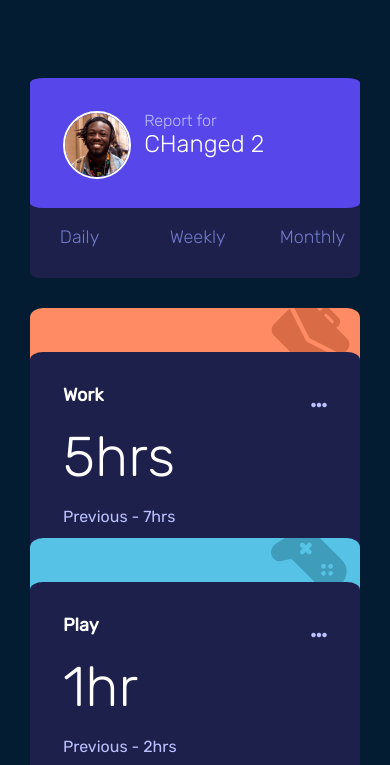
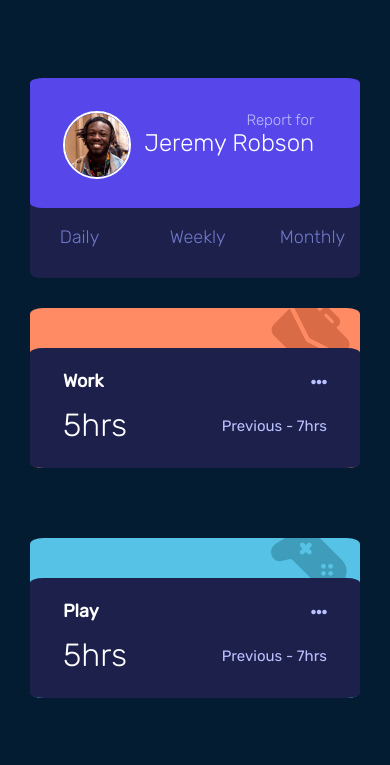
Before and after one commit to ogdruggahat/timeTracking_dashboard, a plain HTML site: page index.html in a window 390 px wide. Both pictures are taken after a click on the element "Daily". Shown: the top 765 px of the page. Drawn offline with nearby package versions, Linux system fonts and the light colour scheme.

Commit message:
Add mobile styling

```diff
--- a/index.html
+++ b/index.html
@@ -35,9 +35,9 @@
 </div>
 </div>
 <div class="period">
-<h3 class="option">Daily</h3>
-<h3 class="option">Weekly</h3>
-<h3 class="option">Monthly</h3>
+<h3 id="daily" class="option">Daily</h3>
+<h3 id="weekly" class="option">Weekly</h3>
+<h3 id="monthly" class="option">Monthly</h3>
 </div>
 </div>
 <div class="work square">
@@ -50,8 +50,10 @@
   <h3>Work</h3>
   <i class="fas fa-ellipsis-h"></i>
 </div>
+<div class="sm-grid">
   <h2 id="name">5hrs</h2> <!-- daily -->
   <p>Previous - 7hrs</p>
+</div>
 </div>
 </div>  <!-- daily -->
   <!-- 32hrs  weekly
@@ -69,8 +71,10 @@
   <h3>Play</h3>
   <i class="fas fa-ellipsis-h"></i>
 </div>
+<div class="sm-grid">
   <h2>1hr</h2> <!-- daily -->
   <p>Previous - 2hrs</p>
+  </div>
 </div>
 </div>
   <!-- daily -->
@@ -89,8 +93,10 @@
   <h3>Study</h3>
   <i class="fas fa-ellipsis-h"></i>
 </div>
+<div class="sm-grid">
   <h2>0hrs</h2> <!-- daily -->
   <p>Previous - 1hr</p>  <!-- daily -->
+</div>
 </div>
 </div>
   <!-- 4hrs  weekly
@@ -108,8 +114,10 @@
   <h3>Exercise</h3>
   <i class="fas fa-ellipsis-h"></i>
 </div>
+<div class="sm-grid">
   <h2>1hr</h2> <!-- daily -->
   <p>Previous - 1hr </p> <!-- daily -->
+</div>
 </div>
 </div>
   <!-- 4hrs  weekly
@@ -127,8 +135,10 @@
   <h3>Social</h3>
   <i class="fas fa-ellipsis-h"></i>
 </div>
+<div class="sm-grid">
   <h2>1hr</h2> <!-- daily -->
   <p>Previous - 3hrs</p>  <!-- daily -->
+</div>
 </div>
 </div>
   <!-- 5hrs  weekly
@@ -146,8 +156,10 @@
   <h3>Self Care</h3>
   <i class="fas fa-ellipsis-h"></i>
 </div>
+<div class="sm-grid">
   <h2>0hrs</h2> <!-- daily -->
   <p>Previous - 1hr </p> <!-- daily -->
+</div>
 </div>
 </div>
   <!-- 2hrs  weekly
@@ -156,6 +168,7 @@
  Previous - 11hrs   monthly -->
 </div>
 </div>
-  <script src="./master.js"></script>
+<script src="https://ajax.googleapis.com/ajax/libs/jquery/3.6.0/jquery.min.js"></script>
+  <script  src="./master.js"></script>
 </body>
 </html>
--- a/master.js
+++ b/master.js
@@ -1,35 +1,139 @@
-document.querySelector("h3").addEventListener("click", myFunc);
+let arr = [
+    {
+      "title": "Work",
+      "timeframes": {
+        "daily": {
+          "current": 5,
+          "previous": 7
+        },
+        "weekly": {
+          "current": 32,
+          "previous": 36
+        },
+        "monthly": {
+          "current": 103,
+          "previous": 128
+        }
+      }
+    },
+    {
+      "title": "Play",
+      "timeframes": {
+        "daily": {
+          "current": 1,
+          "previous": 2
+        },
+        "weekly": {
+          "current": 10,
+          "previous": 8
+        },
+        "monthly": {
+          "current": 23,
+          "previous": 29
+        }
+      }
+    },
+    {
+      "title": "Study",
+      "timeframes": {
+        "daily": {
+          "current": 0,
+          "previous": 1
+        },
+        "weekly": {
+          "current": 4,
+          "previous": 7
+        },
+        "monthly": {
+          "current": 13,
+          "previous": 19
+        }
+      }
+    },
+    {
+      "title": "Exercise",
+      "timeframes": {
+        "daily": {
+          "current": 1,
+          "previous": 1
+        },
+        "weekly": {
+          "current": 4,
+          "previous": 5
+        },
+        "monthly": {
+          "current": 11,
+          "previous": 18
+        }
+      }
+    },
+    {
+      "title": "Social",
+      "timeframes": {
+        "daily": {
+          "current": 1,
+          "previous": 3
+        },
+        "weekly": {
+          "current": 5,
+          "previous": 10
+        },
+        "monthly": {
+          "current": 21,
+          "previous": 23
+        }
+      }
+    },
+    {
+      "title": "Self Care",
+      "timeframes": {
+        "daily": {
+          "current": 0,
+          "previous": 1
+        },
+        "weekly": {
+          "current": 2,
+          "previous": 2
+        },
+        "monthly": {
+          "current": 7,
+          "previous": 11
+        }
+      }
+    }
+  ]
 
-function myFunc(){
-    document.querySelector("h1").innerHTML = "CHanged 2"
-}
+// $('h3').on('click',function(event){
+//   console.log(event.target.id)
 
-let weekly = [
-    work = {current: "10hrs", previous: "7hrs"},
-    play = {current: "10hrs", previous: "7hrs"},
-    study = {current: "10hrs", previous: "7hrs"},
-    exe = {current: "10hrs", previous: "7hrs"},
-    social = {current: "10hrs", previous: "7hrs"},
-    self = {current: "10hrs", previous: "7hrs"},
-]
+//   if(event.target.id == "daily"){
+//     $('.square h2').html(arr[0].timeframes.daily.current + 'hrs')
+//     $('.square p').html('Previous - ' + arr[0].timeframes.daily.previous + 'hrs')
+//   }
+// })
 
-let daily =  [
-    work = {current: "15hrs", previous: "7hrs"},
-    play = {current: "15hrs", previous: "7hrs"},
-    study = {current: "15hrs", previous: "7hrs"},
-    exe = {current: "15hrs", previous: "7hrs"},
-    social = {current: "15hrs", previous: "7hrs"},
-    self = {current: "15hrs", previous: "7hrs"},
-]
+$('h3').on('click',function(event){
 
-let cards = ["work","play","study","exe","social","self"]
+  var array = ['work','play','study','exercise','social','self']
+  var moment = '' + event.target.id
+
+  // try to use switch cases!
+  // try foreach
 
 
-function switchPeriod (){
-    for(let i = 0;i<3;i++){
-        document.querySelectorAll(".option")[i].addEventListener("click",{
+  if (moment == "daily"){
+    $('.square h2').html(arr[0].timeframes.daily.current + 'hrs')
+    $('.square p').html('Previous - ' + arr[0].timeframes.daily.previous + 'hrs')
+  }else if (moment == "weekly"){
+    $('.square h2').html(arr[0].timeframes.weekly.current + 'hrs')
+    $('.square p').html('Previous - ' + arr[0].timeframes.weekly.previous + 'hrs')
+  }else{
+    $('.square h2').html(arr[0].timeframes.monthly.current + 'hrs')
+    $('.square p').html('Previous - ' + arr[0].timeframes.monthly.previous + 'hrs')
+  }
 
-        })
-    }
 
-}
+
+
+
+})
--- a/styles.css
+++ b/styles.css
@@ -169,6 +169,7 @@ i:hover {
         padding: 20% 0;
 
     }
+
     .grid{
         grid-template-columns: 330px;
         grid-template-rows: repeat(7,200px);
@@ -207,10 +208,34 @@ i:hover {
     .report{
         margin-left: 5%;
     }
-    .report h1{
+    .square{
+        height: 160px;
+    }
+    .front, .padding{
+        height: 120px;
+    }
+    .padding{
+        padding: 0;
+        margin: 7% 10%;
+    }
 
-    }
     .square, .front{
         width: 100%;
     }
+    .sm-grid{
+        display: grid;
+        grid-template-columns: 1fr 1fr;
+
     }
+    h3{
+        margin-bottom: 0;
+    }
+    h2{
+        font-size: 32px;
+    }
+    p{
+        justify-self: end;
+        align-self: center;
+        font-size: 15px;
+    }
+    }
```
